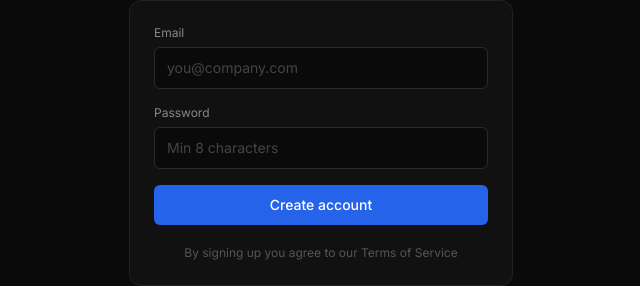
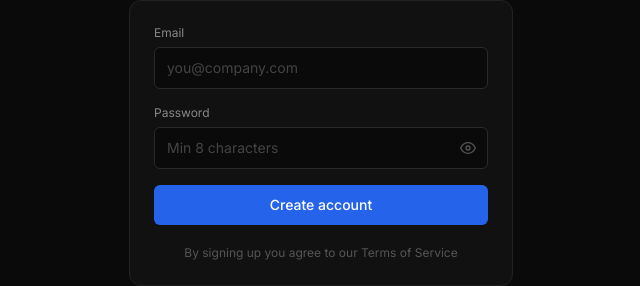
Before and after one commit to anku5265/iceberg-database, a React (Vite) app in the folder qora-dashboard/: page /signup in a window 1280 px wide. Shown: the part 283-569 px from the top of the page, without its empty margins (319-959 px from the left). Built offline with nearby package versions, Linux system fonts and the light colour scheme; no server answers.

Commit message:
fix: add password show/hide toggle to Signup page

```diff
--- a/qora-dashboard/src/pages/Signup.jsx
+++ b/qora-dashboard/src/pages/Signup.jsx
@@ -4,6 +4,7 @@
 export default function Signup() {
   const [email, setEmail] = useState('')
   const [password, setPassword] = useState('')
+  const [showPassword, setShowPassword] = useState(false)
   const [error, setError] = useState('')
   const [loading, setLoading] = useState(false)
   const navigate = useNavigate()
@@ -21,7 +22,6 @@
       })
       const data = await r.json()
       if (!r.ok) { setError(data.detail || 'Signup failed'); setLoading(false); return }
-      // Save session
       localStorage.setItem('qora_user', JSON.stringify(data))
       localStorage.setItem('qora_api_key', data.api_key)
       localStorage.setItem('qora_project_id', data.project_id)
@@ -50,11 +50,20 @@
           </div>
           <div>
             <label className="text-[#888] text-xs mb-1.5 block">Password</label>
-            <input
-              type="password" required value={password} onChange={e => setPassword(e.target.value)}
-              placeholder="Min 8 characters"
-              className="w-full bg-[#0a0a0a] border border-[#2a2a2a] rounded-md px-3 py-2.5 text-white text-sm focus:outline-none focus:border-blue-600 placeholder-[#444]"
-            />
+            <div className="relative">
+              <input
+                type={showPassword ? 'text' : 'password'} required value={password} onChange={e => setPassword(e.target.value)}
+                placeholder="Min 8 characters"
+                className="w-full bg-[#0a0a0a] border border-[#2a2a2a] rounded-md px-3 py-2.5 pr-10 text-white text-sm focus:outline-none focus:border-blue-600 placeholder-[#444]"
+              />
+              <button type="button" onClick={() => setShowPassword(!showPassword)}
+                className="absolute right-3 top-1/2 -translate-y-1/2 text-[#555] hover:text-[#aaa] transition">
+                {showPassword
+                  ? <svg width="16" height="16" fill="none" stroke="currentColor" strokeWidth="2" viewBox="0 0 24 24"><path d="M17.94 17.94A10.07 10.07 0 0 1 12 20c-7 0-11-8-11-8a18.45 18.45 0 0 1 5.06-5.94M9.9 4.24A9.12 9.12 0 0 1 12 4c7 0 11 8 11 8a18.5 18.5 0 0 1-2.16 3.19m-6.72-1.07a3 3 0 1 1-4.24-4.24"/><line x1="1" y1="1" x2="23" y2="23"/></svg>
+                  : <svg width="16" height="16" fill="none" stroke="currentColor" strokeWidth="2" viewBox="0 0 24 24"><path d="M1 12s4-8 11-8 11 8 11 8-4 8-11 8-11-8-11-8z"/><circle cx="12" cy="12" r="3"/></svg>
+                }
+              </button>
+            </div>
           </div>
           {error && <p className="text-red-400 text-xs">{error}</p>}
           <button type="submit" disabled={loading}
```
